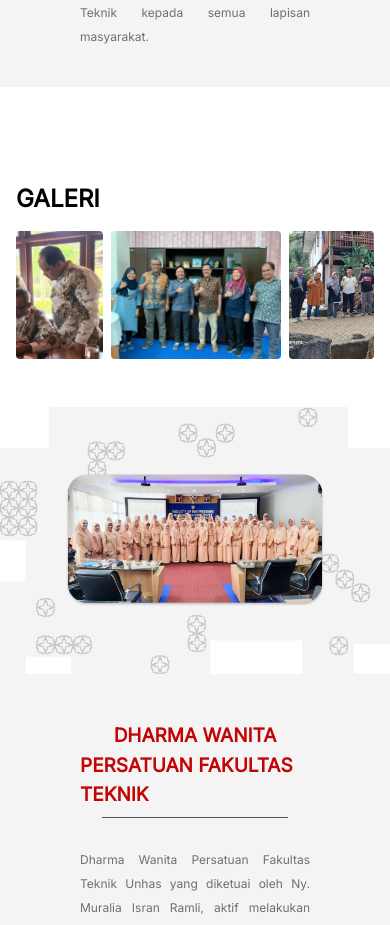
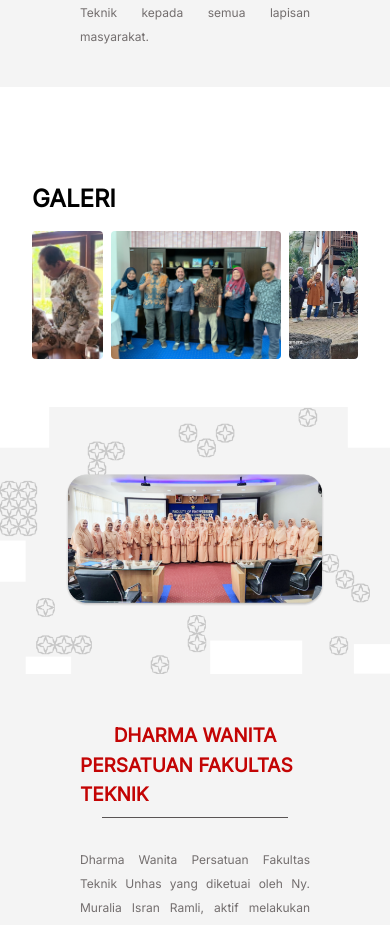
Before and after one commit to marcelindasr/Kelompok-3-Sistem-Informasi, a Nuxt app: page / in a window 390 px wide. Shown: the part 880-1805 px from the top of the page. Built offline with nearby package versions, Linux system fonts and the light colour scheme.

Commit message:
fix margin galeri

```diff
--- a/app.vue
+++ b/app.vue
@@ -216,7 +216,7 @@
 </div>
 
 
-<div id="app" class="w-full mx-auto px-4 md:px-8 py-12 transition-all duration-500 ease-linear">
+<div id="app" class="w-full mx-auto px-8 py-12 transition-all duration-500 ease-linear">
   <div class="judul mb-4 text-black text-2xl font-semibold">GALERI </div>
   <div class="relative">
     <div class="slides-container h-32 md:h-72 flex snap-x snap-mandatory overflow-hidden overflow-x-auto space-x-2 rounded scroll-smooth ">
```
